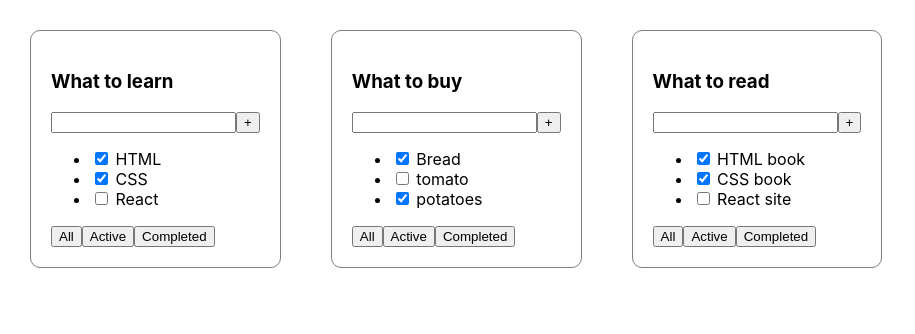
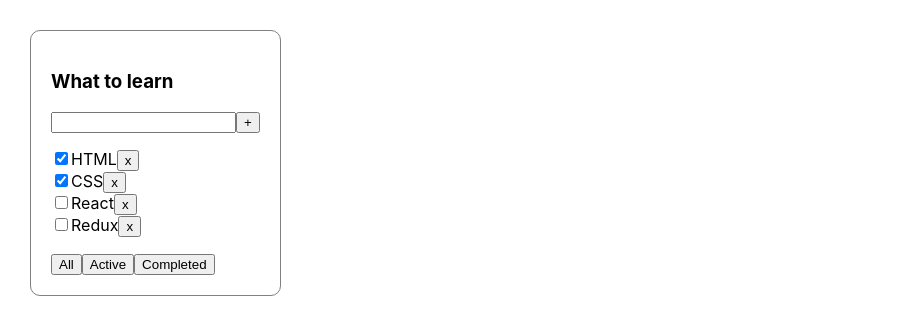
Before and after one commit to Nirweint/todolist-ts, a React (Create React App) app: page / in a window 1280 px wide. Shown: the top 334 px of the page, without its empty margins (0-915 px from the left). Built offline with nearby package versions, Linux system fonts and the light colour scheme.

Commit message:
02 added useState

```diff
--- a/src/App.css
+++ b/src/App.css
@@ -7,8 +7,16 @@
   margin-right: 50px;
 }
 
-.TodoList {
+.todoList {
   border: 1px solid gray;
   border-radius: 10px;
   padding: 20px;
 }
+
+.todoListUl {
+  padding: 0;
+}
+
+.todoListUl li {
+  list-style-type: none;
+}
--- a/src/App.tsx
+++ b/src/App.tsx
@@ -1,4 +1,4 @@
-import React from 'react';
+import React, {useState} from 'react';
 import './App.css';
 import {TodoList} from "./TodoList";
 
@@ -8,30 +8,68 @@
     isDone: boolean
 }
 
+export type FilterValuesType = "all" | "active" | "completed";
+
 export function App() {
 
-    const task_1: Array<TaskType> = [
+    const [task, setTasks] = useState<Array<TaskType>>([
         {id: 1, title: "HTML", isDone: true},
         {id: 2, title: "CSS", isDone: true},
         {id: 3, title: "React", isDone: false},
-    ];
-    const task_2: Array<TaskType> = [
-        {id: 1, title: "Bread", isDone: true},
-        {id: 2, title: "tomato", isDone: false},
-        {id: 3, title: "potatoes", isDone: true},
-    ];
-    const task_3: Array<TaskType> = [
-        {id: 1, title: "HTML book", isDone: true},
-        {id: 2, title: "CSS book", isDone: true},
-        {id: 3, title: "React site", isDone: false},
-    ];
+        {id: 4, title: "Redux", isDone: false},
+    ])
 
+    const [filter, setFilter] = useState<FilterValuesType>("all")
+
+    // BLL - business logic layer:
+    // let task_1: Array<TaskType> = [
+    //     {id: 1, title: "HTML", isDone: true},
+    //     {id: 2, title: "CSS", isDone: true},
+    //     {id: 3, title: "React", isDone: false},
+    //     {id: 4, title: "Redux", isDone: false},
+    // ];
+
+    const removeTask = (taskId: number) => {
+        setTasks(task.filter(t => t.id !== taskId))
+        console.log(task)
+    }
+
+    const changeFilter = (filter: FilterValuesType) => {
+        setFilter(filter)
+    }
+
+    // const task_2: Array<TaskType> = [
+    //     {id: 1, title: "Bread", isDone: true},
+    //     {id: 2, title: "tomato", isDone: false},
+    //     {id: 3, title: "potatoes", isDone: true},
+    // ];
+    // const task_3: Array<TaskType> = [
+    //     {id: 1, title: "HTML book", isDone: true},
+    //     {id: 2, title: "CSS book", isDone: true},
+    //     {id: 3, title: "React site", isDone: false},
+    // ];
+
+    // UI:
+
+    let tasksForRender = task;
+
+    if (filter === "active") {
+        tasksForRender = task.filter(t => t.isDone === false)
+    }
+    if (filter === "completed") {
+        tasksForRender = task.filter(t => t.isDone === true)
+    }
 
     return (
         <div className="App">
-            <TodoList title={"What to learn"} tasks={task_1}/>
-            <TodoList title={"What to buy"} tasks={task_2}/>
-            <TodoList title={"What to read"} tasks={task_3}/>
+            <TodoList
+                title={"What to learn"}
+                tasks={tasksForRender}
+                removeTask={removeTask}
+                changeFilter={changeFilter}
+            />
+            {/*<TodoList title={"What to buy"} tasks={task_2}/>*/}
+            {/*<TodoList title={"What to read"} tasks={task_3}/>*/}
         </div>
     );
 }
--- a/src/TodoList.tsx
+++ b/src/TodoList.tsx
@@ -1,29 +1,40 @@
 import React from 'react';
-import {TaskType} from "./App";
+import {FilterValuesType, TaskType} from "./App";
 
 
 type TodoListPropsType = {
     title: string
     tasks: Array<TaskType> // TaskType []
+    removeTask: (taskId: number) => void
+    changeFilter: (filter: FilterValuesType) => void
 }
 
 export const TodoList = (props: TodoListPropsType) => {
+
+    const tasksJSXElements = props.tasks.map(task => {
+        return (
+            <li key={task.id}>
+                <input type="checkbox" checked={task.isDone}/>
+                <span>{task.title}</span>
+                <button onClick={() => props.removeTask(task.id)}>x</button>
+            </li>
+        )
+    })
+
     return (
-        <div className="TodoList">
+        <div className="todoList">
             <h3>{props.title}</h3>
             <div>
                 <input/>
                 <button>+</button>
             </div>
-            <ul>
-                <li><input type="checkbox" checked={props.tasks[0].isDone}/> <span>{props.tasks[0].title}</span></li>
-                <li><input type="checkbox" checked={props.tasks[1].isDone}/> <span>{props.tasks[1].title}</span></li>
-                <li><input type="checkbox" checked={props.tasks[2].isDone}/> <span>{props.tasks[2].title}</span></li>
+            <ul className="todoListUl">
+                {tasksJSXElements}
             </ul>
             <div>
-                <button>All</button>
-                <button>Active</button>
-                <button>Completed</button>
+                <button onClick={() => props.changeFilter("all")}>All</button>
+                <button onClick={() => props.changeFilter("active")}>Active</button>
+                <button onClick={() => props.changeFilter("completed")}>Completed</button>
             </div>
         </div>
     );
```
